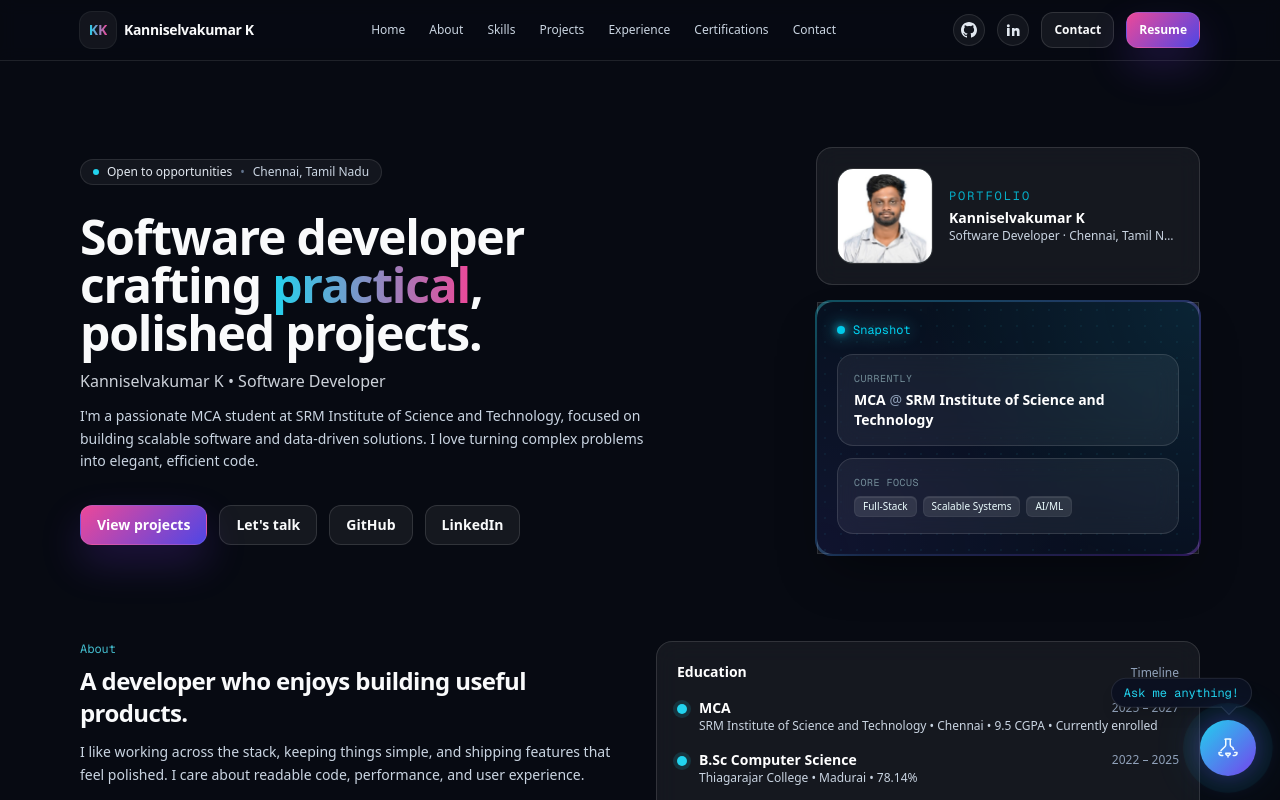
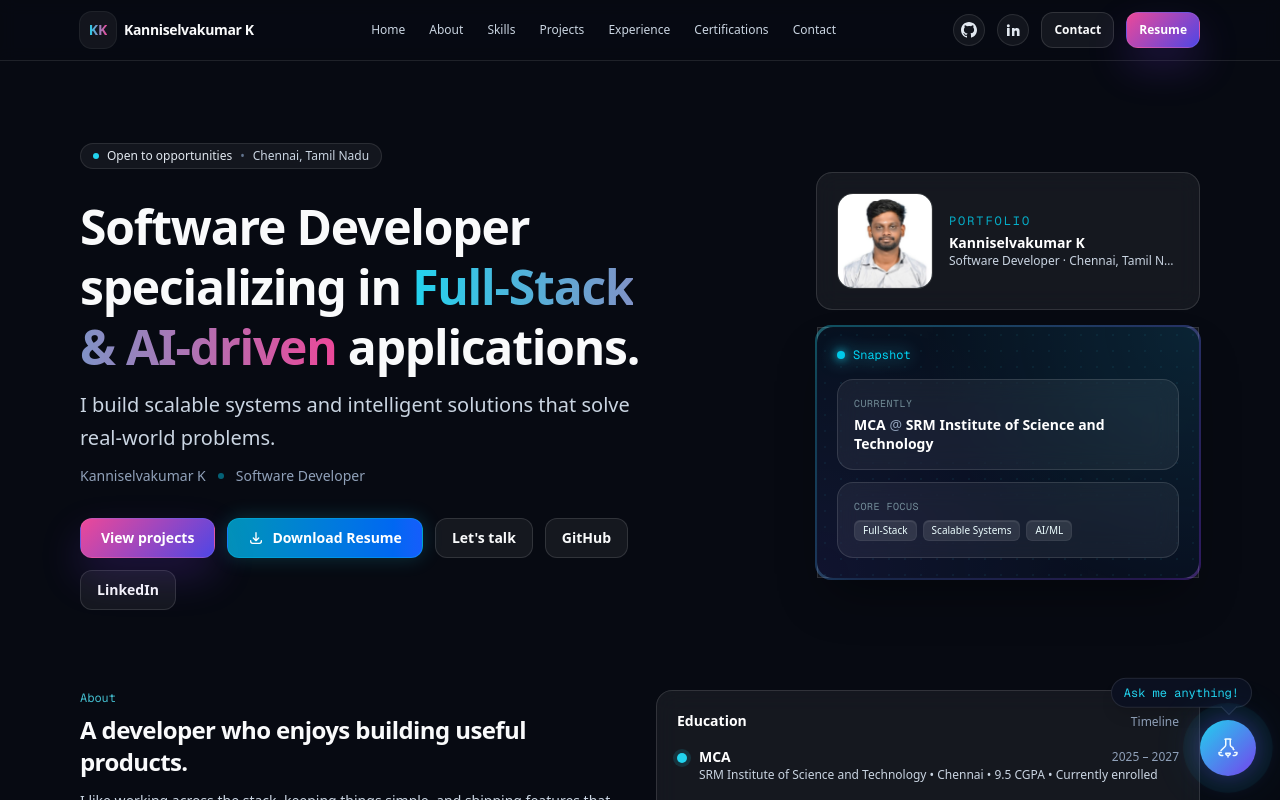
Before and after one commit to Kanniselvakumar/portfolio, a Next.js app: page / in a window 1280 px wide. Shown: the top 800 px of the page. Built offline with nearby package versions, Linux system fonts and the light colour scheme.

Commit message:
latest update

```diff
--- a/app/page.tsx
+++ b/app/page.tsx
@@ -120,28 +120,41 @@
             </div>
 
             <div className="space-y-3 max-w-xl">
-              <h1 className="text-4xl font-semibold tracking-tight sm:text-5xl">
-                Software developer crafting{" "}
-                <span className="text-gradient">practical</span>, polished projects.
+              <h1 className="text-4xl font-semibold tracking-tight sm:text-5xl leading-tight">
+                Software Developer specializing in{" "}
+                <span className="text-gradient">Full-Stack &amp; AI-driven</span>{" "}
+                applications.
               </h1>
-              <p className="text-base font-medium text-slate-200/90">
-                {personalInfo.name} • {personalInfo.title}
+              <p className="text-xl font-medium text-slate-300 mt-2 leading-relaxed">
+                I build scalable systems and intelligent solutions that solve real-world problems.
               </p>
-              <p className="text-sm leading-relaxed text-slate-300">
-                {personalInfo.bio}
-              </p>
+              <div className="flex items-center gap-3 text-sm font-medium text-slate-400 mt-2">
+                <span>{personalInfo.name}</span>
+                <span className="w-1.5 h-1.5 rounded-full bg-cyan-500/50"></span>
+                <span>{personalInfo.title}</span>
+              </div>
             </div>
 
             <div className="flex flex-wrap gap-3 pt-1">
               <a
                 href="#projects"
-                className="inline-flex h-10 items-center justify-center rounded-xl px-4 text-sm font-semibold btn-primary shine"
+                className="inline-flex h-10 items-center justify-center rounded-xl px-5 text-sm font-semibold btn-primary shine transition-all duration-300 hover:scale-105"
               >
                 View projects
               </a>
               <a
+                href={personalInfo.resumeUrl}
+                download="resume.pdf"
+                className="inline-flex h-10 items-center justify-center rounded-xl px-5 text-sm font-semibold text-white shadow-[0_0_20px_rgba(34,211,238,0.2)] hover:shadow-[0_0_30px_rgba(34,211,238,0.5)] transition-all duration-300 hover:scale-105 bg-gradient-to-r from-cyan-600 to-blue-600 border border-cyan-400/30 hover:border-cyan-300"
+              >
+                <svg className="w-4 h-4 mr-2" fill="none" viewBox="0 0 24 24" stroke="currentColor">
+                  <path strokeLinecap="round" strokeLinejoin="round" strokeWidth={2} d="M4 16v1a3 3 0 003 3h10a3 3 0 003-3v-1m-4-4l-4 4m0 0l-4-4m4 4V4" />
+                </svg>
+                Download Resume
+              </a>
+              <a
                 href={`mailto:${personalInfo.email}`}
-                className="inline-flex h-10 items-center justify-center rounded-xl px-4 text-sm font-semibold btn-secondary"
+                className="inline-flex h-10 items-center justify-center rounded-xl px-4 text-sm font-semibold btn-secondary transition-all duration-300 hover:scale-[1.03]"
               >
                 Let&apos;s talk
               </a>
@@ -149,7 +162,7 @@
                 href={personalInfo.github}
                 target="_blank"
                 rel="noreferrer"
-                className="inline-flex h-10 items-center justify-center rounded-xl px-4 text-sm font-semibold btn-secondary"
+                className="inline-flex h-10 items-center justify-center rounded-xl px-4 text-sm font-semibold btn-secondary transition-all duration-300 hover:scale-[1.03]"
               >
                 GitHub
               </a>
@@ -157,7 +170,7 @@
                 href={personalInfo.linkedin}
                 target="_blank"
                 rel="noreferrer"
-                className="inline-flex h-10 items-center justify-center rounded-xl px-4 text-sm font-semibold btn-secondary"
+                className="inline-flex h-10 items-center justify-center rounded-xl px-4 text-sm font-semibold btn-secondary transition-all duration-300 hover:scale-[1.03]"
               >
                 LinkedIn
               </a>
```
Also changed, not shown: 1 other file (tests, documents, lock files or other folders).
